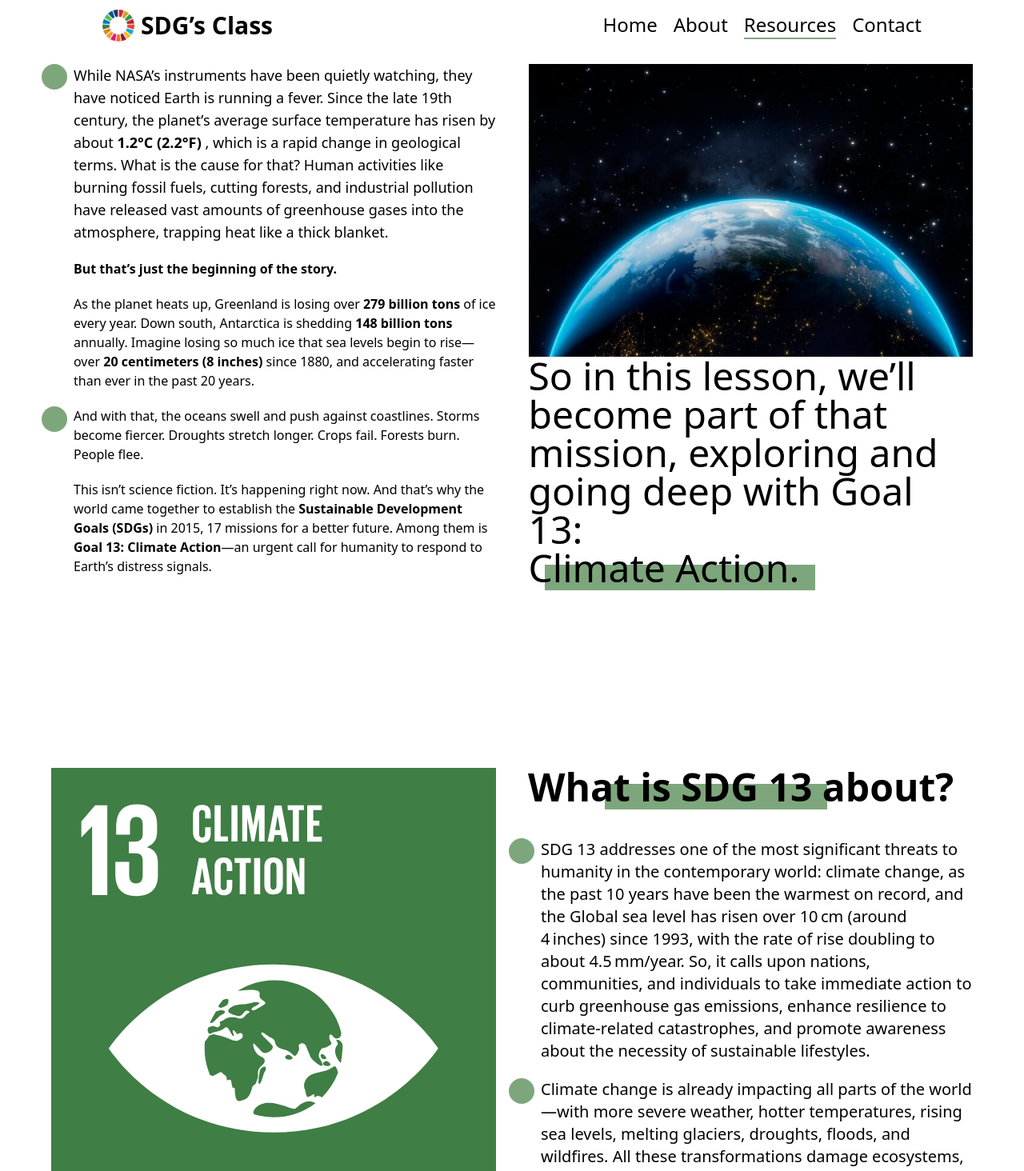
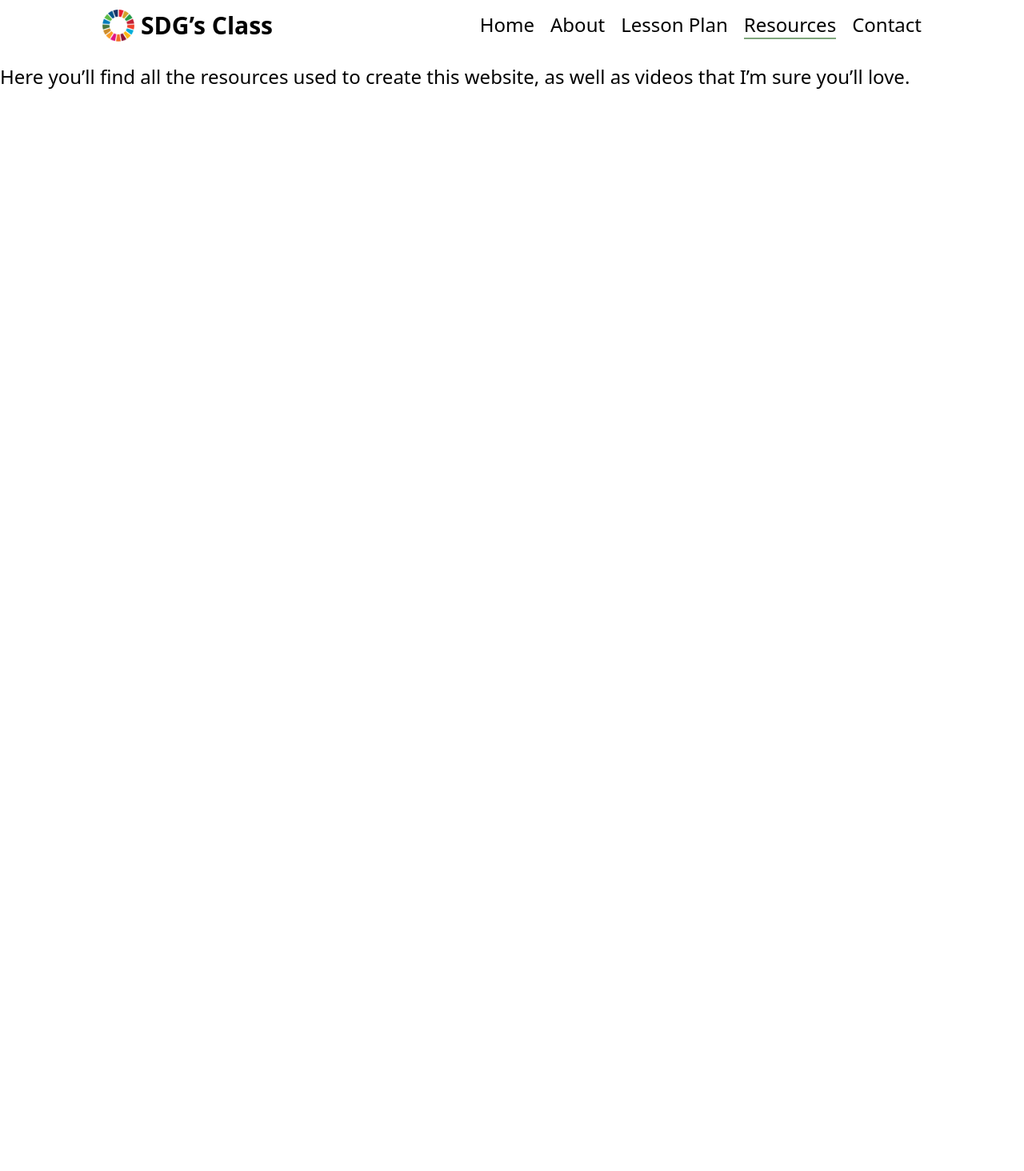
Before and after one commit to Kemet-Cosmos/SDGs-Class, a Next.js app: page /resources in a window 1280 px wide. Shown: the top 1464 px of the page at 80% size. After the commit the page ends 800 px from the top, so only its background shows below. Built offline with nearby package versions, Linux system fonts and the light colour scheme.

Commit message:
adjust pages and components

```diff
--- a/src/Data/navigationLinks.tsx
+++ b/src/Data/navigationLinks.tsx
@@ -1,5 +1,8 @@
 import { IconType } from "react-icons";
 import { BiHome } from "react-icons/bi";
+import { FcAbout, FcContacts } from "react-icons/fc";
+import { GrResources } from "react-icons/gr";
+import { MdPlayLesson } from "react-icons/md";
 
 interface Links {
   title: string;
@@ -9,7 +12,8 @@ interface Links {
 
 export const mainLinks: Links[] = [
   { title: "Home", href: "/", icon: BiHome },
-  { title: "About", href: "/about", icon: BiHome },
-  { title: "Resources", href: "/resources", icon: BiHome },
-  { title: "Contact", href: "/contact", icon: BiHome },
+  { title: "About", href: "/about", icon: FcAbout },
+  { title: "Lesson Plan", href: "/lesson", icon: MdPlayLesson},
+  { title: "Resources", href: "/resources", icon: GrResources },
+  { title: "Contact", href: "/contact", icon: FcContacts},
 ];
--- /dev/null
+++ b/src/app/about/page.tsx
@@ -0,0 +1,14 @@
+import OverView from '@/components/OverView'
+import React from 'react'
+import SDG_17 from "@/components/SDG_17"
+import ClimateInfo from '@/components/ClimateInfo'
+
+export default function Page() {
+  return (
+    <main className='lg:mt-20 space-y-20'>
+      <OverView/>
+      <SDG_17/>
+      <ClimateInfo/>
+    </main>
+  )
+}
--- /dev/null
+++ b/src/app/lesson/page.tsx
@@ -0,0 +1,12 @@
+import SDG_13_Mean from '@/components/SDG_13_Mean'
+import Targets from '@/components/Targets'
+import React from 'react'
+
+export default function page() {
+  return (
+    <main className='lg:mt-20'>
+      <SDG_13_Mean/>
+      <Targets/>
+    </main>
+  )
+}
--- a/src/app/page.tsx
+++ b/src/app/page.tsx
@@ -1,12 +1,11 @@
 import Hero from "@/components/Hero"
-import OverView from "@/components/OverView";
-import Categories from "@/components/Categories"
+
+
 export default function Home() {
   return (
     <main className="space-y-20 lg:space-y-0">
         <Hero/>
-        <OverView/>
-        <Categories/>
+
     </main>
   );
 }
--- a/src/app/resources/page.tsx
+++ b/src/app/resources/page.tsx
@@ -1,14 +1,12 @@
-import ClimateChange from "@/components/ClimateChange";
-import SDG_13_Mean from "@/components/SDG_13_Mean";
-import Targets from "@/components/Targets";
 import React from "react";
 
 export default function Page() {
   return (
-    <main className="space-y-20 ">
-      <ClimateChange />
-      <SDG_13_Mean />
-      <Targets/>
+    <main className="space-y-20 lg:mt-20">
+      <h1 className="text-2xl">
+        Here you’ll find all the resources used to create this website, as well
+        as videos that I’m sure you’ll love.
+      </h1>
     </main>
   );
 }
--- a/src/components/ClimateChange.tsx
+++ b/src/components/ClimateInfo.tsx
@@ -2,28 +2,33 @@
 import React from "react";
 import { motion } from "framer-motion";
 import Image from "next/image";
-import { FadeLeft, FadeRight, Animate } from "@/Animation";
+import { FadeLeft, FadeRight, ViewPort } from "@/Animation";
 const MotionImage = motion(Image);
 
-const ClimateChange = () => {
+const ClimateInfo = () => {
   return (
     <section className="min-h-fit flex flex-col lg:flex-row gap-10 mt-20 ">
       <div className="w-full lg:w-2/4 pl-7 space-y-5">
-        <motion.div {...FadeLeft} {...Animate}  className="relative text-lg">
+        <motion.div {...FadeLeft} {...ViewPort} className="relative text-lg">
           <div className="absolute top-0 -left-10 w-8 h-8 rounded-full bg-Green-1 " />
-          While NASA’s instruments have been quietly watching, they have noticed
-          Earth is running a fever. Since the late 19th century, the planet’s
-          average surface temperature has risen by about{" "}
+          But While NASA’s instruments have been quietly watching, they have
+          noticed Earth is running a fever. Since the late 19th century, the
+          planet’s average surface temperature has risen by about{" "}
           <span className="font-semibold"> 1.2°C (2.2°F) </span>, which is a
           rapid change in geological terms. What is the cause for that? Human
           activities like burning fossil fuels, cutting forests, and industrial
           pollution have released vast amounts of greenhouse gases into the
           atmosphere, trapping heat like a thick blanket.
         </motion.div>
-        <motion.h1 {...FadeLeft} {...Animate} transition={{delay:0.2}} className="font-semibold">
+        <motion.h1
+          {...FadeLeft}
+          {...ViewPort}
+          transition={{ delay: 0.2 }}
+          className="font-semibold"
+        >
           But that’s just the beginning of the story.
         </motion.h1>
-        <motion.div {...FadeLeft} {...Animate} transition={{delay:0.3}}>
+        <motion.div {...FadeLeft} {...ViewPort} transition={{ delay: 0.3 }}>
           As the planet heats up, Greenland is losing over{" "}
           <span className="font-semibold"> 279 billion tons </span> of ice every
           year. Down south, Antarctica is shedding{" "}
@@ -37,14 +42,19 @@ const ClimateChange = () => {
           since 1880, and accelerating faster than ever in the past 20 years.
         </motion.div>
 
-        <motion.div {...FadeLeft} {...Animate} transition={{delay:0.4}} className="relative">
+        <motion.div
+          {...FadeLeft}
+          {...ViewPort}
+          transition={{ delay: 0.4 }}
+          className="relative"
+        >
           <div className="absolute top-0 -left-10 w-8 h-8 rounded-full bg-Green-1 " />
           And with that, the oceans swell and push against coastlines. Storms
           become fiercer. Droughts stretch longer. Crops fail. Forests burn.
           People flee.
         </motion.div>
 
-        <motion.div {...FadeLeft} {...Animate} transition={{delay:0.5}}>
+        <motion.div {...FadeLeft} {...ViewPort} transition={{ delay: 0.5 }}>
           This isn’t science fiction. It’s happening right now. And that’s why
           the world came together to establish the{" "}
           <span className="font-semibold">
@@ -59,8 +69,8 @@ const ClimateChange = () => {
       <div className="w-full lg:w-2/4">
         <MotionImage
           {...FadeRight}
-          {...Animate}
-          transition={{delay:0.6}}
+          {...ViewPort}
+          transition={{ delay: 0.6 }}
           src="/Earth.jpg"
           alt="Earth image"
           width={2000}
@@ -70,8 +80,8 @@ const ClimateChange = () => {
         />
         <motion.h2
           {...FadeRight}
-          {...Animate}
-          transition={{delay:0.7}}
+          {...ViewPort}
+          transition={{ delay: 0.7 }}
           className="text-5xl font-medium"
         >
           So in this lesson, we’ll become part of that mission, exploring and
@@ -86,4 +96,4 @@ const ClimateChange = () => {
   );
 };
 
-export default ClimateChange;
+export default ClimateInfo;
--- a/src/components/OverView.tsx
+++ b/src/components/OverView.tsx
@@ -2,7 +2,7 @@
 import React from "react";
 import { motion } from "framer-motion";
 import Image from "next/image";
-import { FadeLeft, FadeUp, ViewPort } from "@/Animation";
+import { FadeLeft, FadeUp, Animate } from "@/Animation";
 
 const MotionImage = motion(Image);
 
@@ -12,21 +12,20 @@ const OverView = () => {
       <div>
         <motion.h1
           {...FadeUp}
-          {...ViewPort}
-          className="relative text-6xl font-semibold lg:mb-20"
+          {...Animate}
+          className="relative text-6xl font-semibold mb-14"
         >
           SDGs Overview
           <motion.div className="absolute top-10 -left-2 lg:-left-8 h-14 w-80 bg-Green-1 -z-10" />
         </motion.h1>
         <motion.div
           {...FadeLeft}
-          {...ViewPort}
+          {...Animate}
           transition={{ duration: 0.2, delay: 0.2 }}
           className="relative p-4 rounded-2xl text-2xl"
         >
           <motion.div
-            viewport={{ once: true, amount: 0.5 }}
-            whileInView={{
+            animate={{
               width: "100%",
               height: "100%",
             }}
@@ -55,7 +54,7 @@ const OverView = () => {
       <div>
         <MotionImage
           {...FadeLeft}
-          {...ViewPort}
+          {...Animate}
           src="/OverView_image.jpeg"
           alt="Image"
           width={1000}
@@ -63,13 +62,12 @@ const OverView = () => {
         />
         <motion.div
           {...FadeLeft}
-          {...ViewPort}
+          {...Animate}
           transition={{ duration: 0.2, delay: 0.2 }}
           className="relative p-4 rounded-2xl text-2xl"
         >
           <motion.div
-            viewport={{ once: true, amount: 0.5 }}
-            whileInView={{
+            animate={{
               width: "100%",
               height: "100%",
             }}
--- a/src/components/SDG_13_Mean.tsx
+++ b/src/components/SDG_13_Mean.tsx
@@ -2,7 +2,7 @@
 import React from "react";
 import { motion } from "framer-motion";
 import Image from "next/image";
-import { ViewPort, FadeLeft, FadeRight } from "@/Animation";
+import { Animate, FadeLeft, FadeRight } from "@/Animation";
 const MotionImage = motion(Image);
 
 const SDG_13_Mean = () => {
@@ -10,7 +10,7 @@ const SDG_13_Mean = () => {
     <section className="min-h-fit flex flex-col lg:flex-row gap-10 overflow-x-hidden ">
       <MotionImage
         {...FadeLeft}
-        {...ViewPort}
+        {...Animate}
         src="/Climate_change.svg"
         alt="SDG 13 climate Change"
         width={2000}
@@ -21,7 +21,7 @@ const SDG_13_Mean = () => {
       <div className="w-full lg:w-2/4">
         <motion.h1
           {...FadeRight}
-          {...ViewPort}
+          {...Animate}
           className="relative text-5xl font-semibold mb-5 lg:mb-10"
         >
           <div className="absolute top-5 left-24 w-3/6 h-8 bg-Green-1 -z-10" />
@@ -29,7 +29,7 @@ const SDG_13_Mean = () => {
         </motion.h1>
         <motion.div
           {...FadeRight}
-          {...ViewPort}
+          {...Animate}
           className="relative text-xl ml-10 mb-5 lg:ml-4"
         >
           <div className="absolute top-0 -left-10 w-8 h-8 rounded-full bg-Green-1 " />
@@ -45,7 +45,7 @@ const SDG_13_Mean = () => {
 
         <motion.div
           {...FadeRight}
-          {...ViewPort}
+          {...Animate}
           className="relative text-xl ml-10 lg:ml-4"
         >
           <div className="absolute top-0 -left-10 w-8 h-8 rounded-full bg-Green-1 " />
```
Also changed, not shown: src/components/Targets.tsx (+1 -8 lines), src/components/SDG_17.tsx (renamed from src/components/Categories.tsx).
